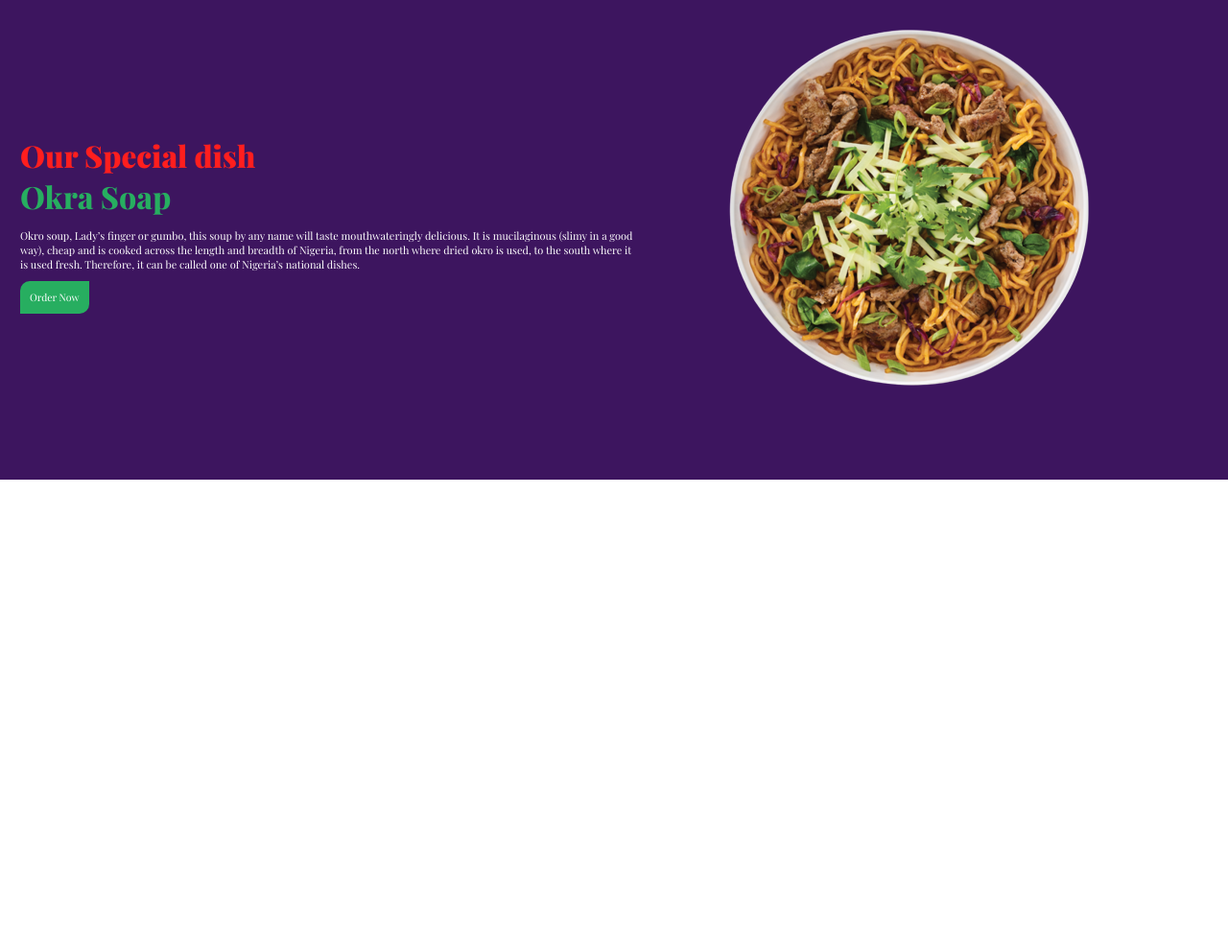
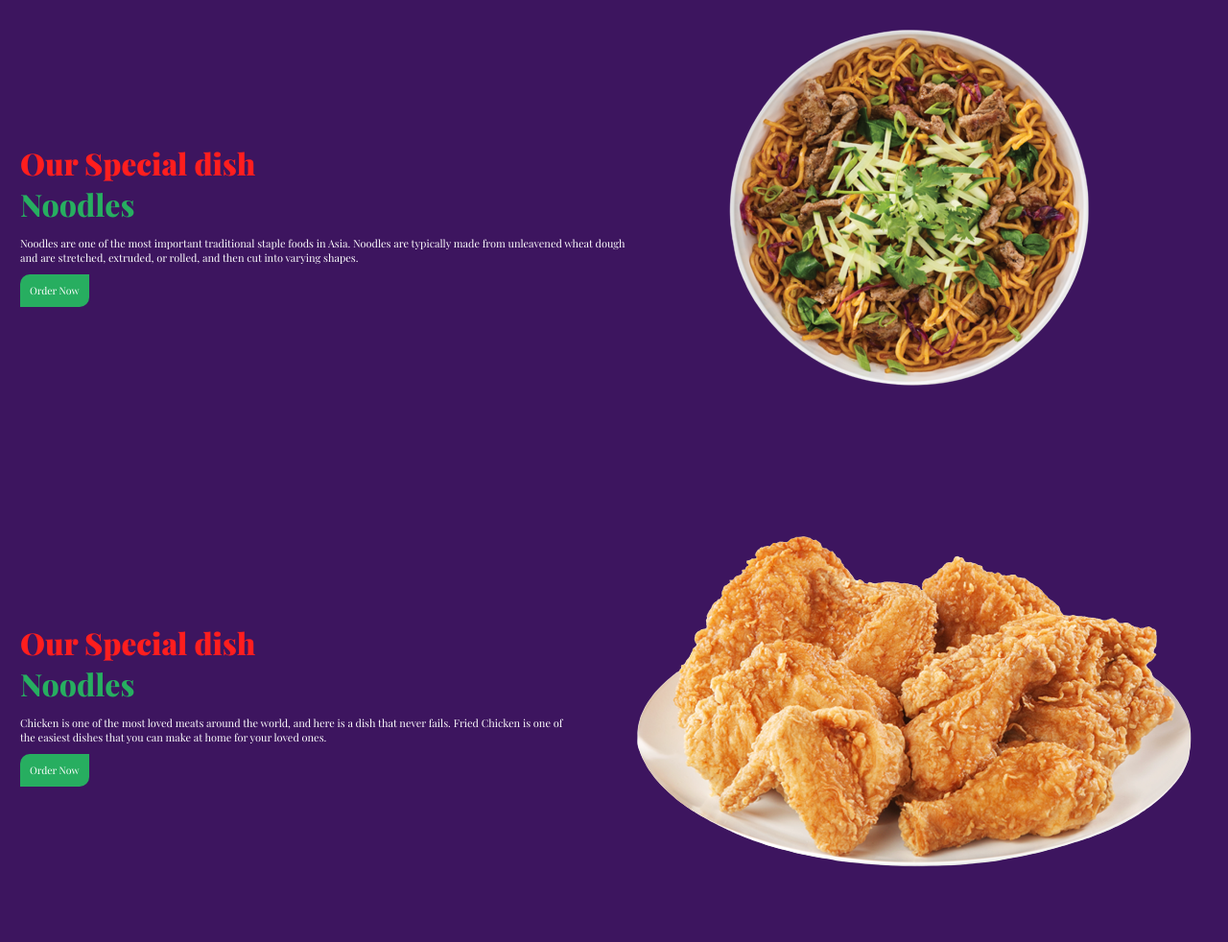
Before and after one commit to lagrandecode/okele_affairs, a plain HTML site: page index.html in a window 1280 px wide. Shown: the part 1615-2597 px from the top of the page at 96% size. Before the commit the page ends 2115 px from the top, so only its background shows below. Drawn offline with nearby package versions, Linux system fonts and the light colour scheme; a web font is replaced by a local one.

Commit message:
"commit"

```diff
--- a/index.html
+++ b/index.html
@@ -91,12 +91,25 @@
                 <div class="swiper-slide slide">
                     <div class="content">
                         <span class="special">Our Special dish</span>
-                        <h3 class="title-head">Okra Soap</h3>
-                        <p class="swipetext">Okro soup, Lady’s finger or gumbo, this soup by any name will taste mouthwateringly delicious. It is mucilaginous (slimy in a good way), cheap and is cooked across the length and breadth of Nigeria, from the north where dried okro is used, to the south where it is used fresh. Therefore, it can be called one of Nigeria’s national dishes.</p>
+                        <h3 class="title-head">Noodles</h3>
+                        <p class="swipetext">Noodles are one of the most important traditional staple foods in Asia. Noodles are typically made from unleavened wheat dough and are stretched, extruded, or rolled, and then cut into varying shapes. </p>
                         <a href="#" class="btn">Order Now</a>
                     </div>
                     <div class="images">
                         <img src="images/noodles1.png" alt="">
+                    </div>
+                </div>
+
+
+                <div class="swiper-slide slide">
+                    <div class="content">
+                        <span class="special">Our Special dish</span>
+                        <h3 class="title-head">Noodles</h3>
+                        <p class="swipetext">Chicken is one of the most loved meats around the world, and here is a dish that never fails. Fried Chicken is one of the easiest dishes that you can make at home for your loved ones.</p>
+                        <a href="#" class="btn">Order Now</a>
+                    </div>
+                    <div class="images">
+                        <img src="images/chicken.png" alt="">
                     </div>
                 </div>
 
```
Also changed, not shown: images/img4.png (deleted).
